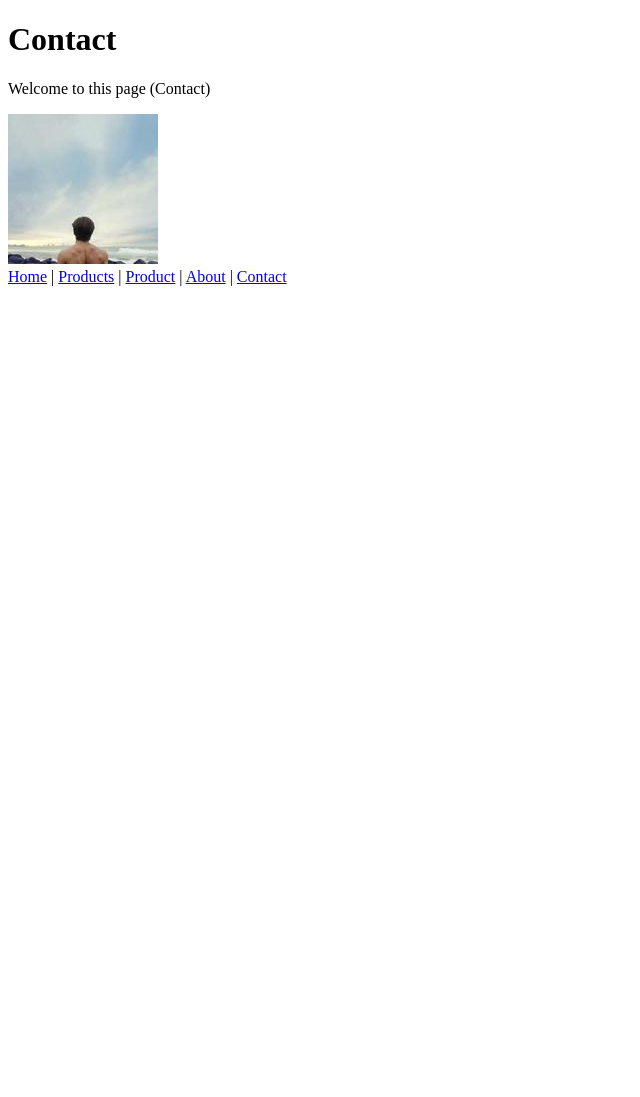
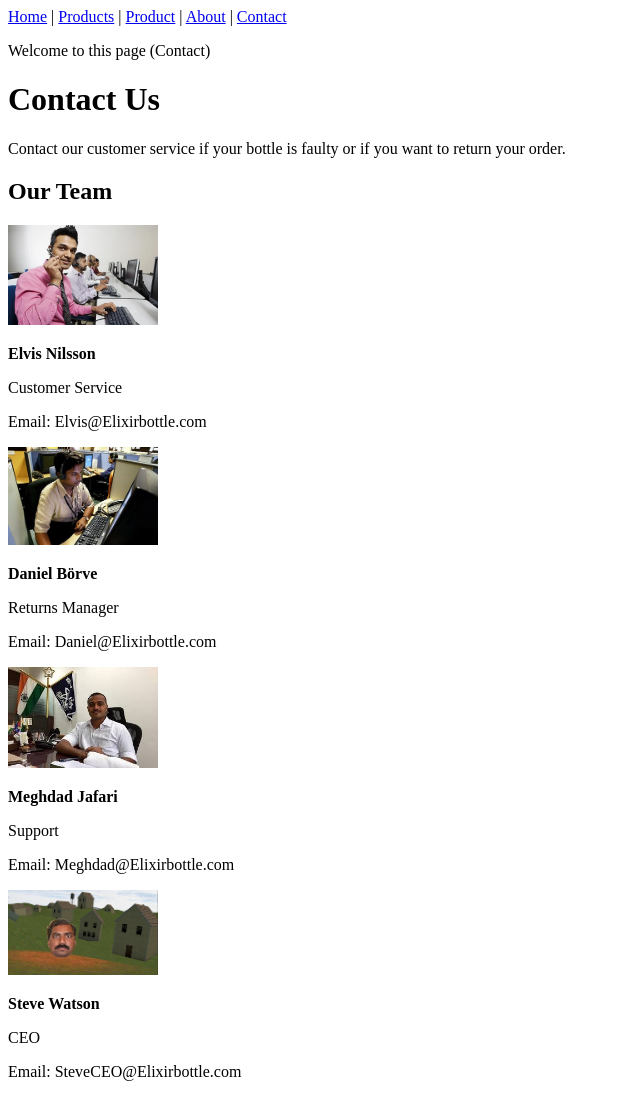
Before and after one commit to ElvisNilssonDev/Group4ScrumAndDone, a plain HTML site: page contact.html in a window 1280 px wide. Shown: the whole page, without its empty margins (0-640 px from the left). Before the commit the page ends 800 px from the top, so only its background shows below. Drawn offline with Linux system fonts and the light colour scheme.

Commit message:
Add contact page with team members, emails, and images

```diff
--- a/contact.html
+++ b/contact.html
@@ -6,18 +6,52 @@
     <title>Contact</title>
 </head>
 <body>
-<h1>Contact</h1>
-<p>Welcome to this page (Contact)</p>
-<a href="https://www.google.com/imghp" target="_blank">
-    <img src="images/image5.jpg" alt="Small image" width="150" height="150">
-</a>
-<!-- Links to all 5 pages. -->
-<nav>
+
+    <nav>
     <a href="index.html">Home</a> |
     <a href="checkout.html">Products</a> |
     <a href="product.html">Product</a> |
     <a href="about.html">About</a> |
     <a href="contact.html">Contact</a>
-</nav>
+    </nav>
+
+<p>Welcome to this page (Contact)</p>
+
+<h1>Contact Us</h1>
+
+<p> Contact our customer service if your bottle is faulty
+        or if you want to return your order.</p>
+
+<h2>Our Team</h2>
+
+<section>
+    <img src="images/Elvis.webp" alt="Elvis – Customer Service" width="150">
+    <p><strong>Elvis Nilsson</strong></p>
+    <p>Customer Service</p>
+    <p>Email: Elvis@Elixirbottle.com</p>
+</section>
+
+<section>
+    <img src="images/Börve.jpg" alt="Daniel – Returns Manager" width="150">
+    <p><strong>Daniel Börve</strong></p>
+    <p>Returns Manager</p>
+    <p>Email: Daniel@Elixirbottle.com</p>
+</section>
+
+<section>
+    <img src="images/meg.jpg" alt="Meghdad – Support" width="150">
+    <p><strong>Meghdad Jafari</strong></p>
+    <p>Support</p>
+    <p>Email: Meghdad@Elixirbottle.com</p>
+</section>
+
+<section>
+    <img src="images/ceo.jpg" alt="CEO" width="150">
+    <p><strong>Steve Watson</strong></p>
+    <p>CEO</p>
+    <p>Email: SteveCEO@Elixirbottle.com</p>
+</section>
+
+</div>
 </body>
 </html>
```
Also changed, not shown: images/Börve.jpg (added), images/Elvis.webp (added), images/ceo.jpg (added), images/image1.jpg (deleted), images/image2.jpg (deleted), images/image3.jpg (deleted), images/image4.jpg (deleted), images/image5.jpg (deleted), images/meg.jpg (added).
